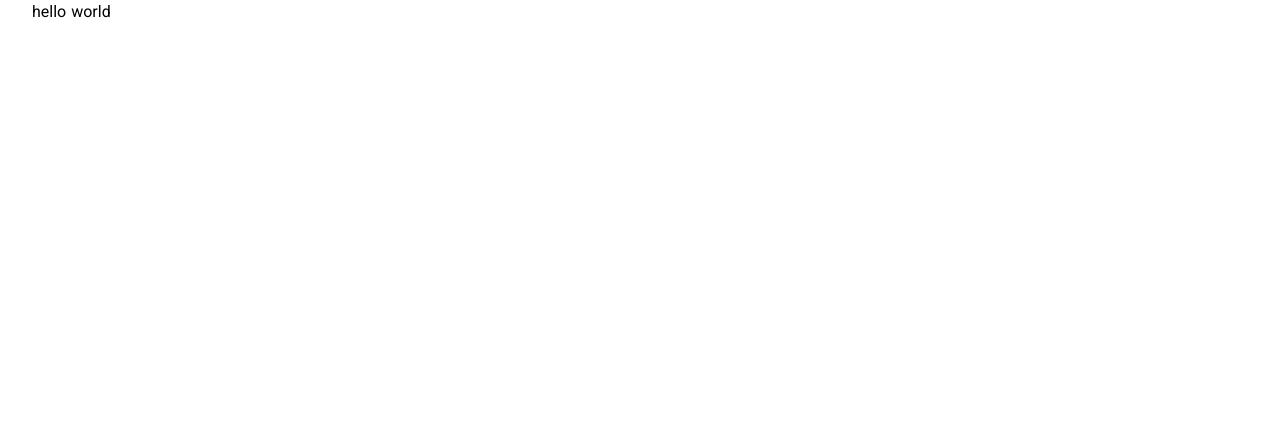
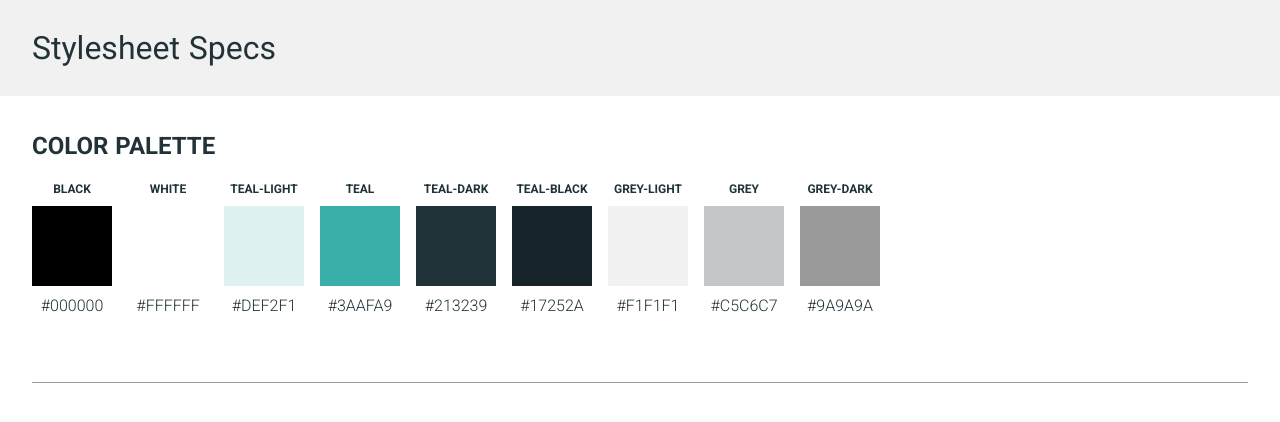
Before and after one commit to mcking49/portfolio-nuxt, a Nuxt app: page /dev in a window 1280 px wide. Shown: the top 422 px of the page. Built offline with nearby package versions, Linux system fonts and the light colour scheme.

Commit message:
Create stylesheet with color palette

```diff
--- a/assets/scss/helper/_type.scss
+++ b/assets/scss/helper/_type.scss
@@ -1,3 +1,31 @@
 html, body {
   @apply font-sans;
 }
+
+h1 {
+  @apply text-2xl font-bold text-teal uppercase;
+}
+
+h2 {
+  @apply text-xl font-bold text-teal-light uppercase;
+}
+
+h3 {
+  @apply text-lg font-bold text-teal-light uppercase;
+}
+
+h4 {
+  @apply text-base font-bold text-teal uppercase;
+}
+
+h5 {
+  @apply text-xs font-bold text-teal-dark uppercase;
+}
+
+h6 {
+  @apply text-xxs font-bold text-teal-dark uppercase;
+}
+
+p, li, span {
+  @apply text-base font-normal text-teal-dark
+}
--- a/nuxt.config.js
+++ b/nuxt.config.js
@@ -100,5 +100,8 @@ export default {
       performance: true,
       analytics: true
     }
+  },
+  tailwindcss: {
+    exposeConfig: true
   }
 }
--- a/package.json
+++ b/package.json
@@ -18,7 +18,9 @@
     "@nuxtjs/dotenv": "^1.4.0",
     "@nuxtjs/firebase": "^5.0.7",
     "@nuxtjs/pwa": "^3.0.0-0",
+    "@types/lodash": "^4.14.149",
     "firebase": "^7.14.0",
+    "lodash": "^4.17.15",
     "nuxt": "^2.0.0"
   },
   "devDependencies": {
--- a/pages/dev/index.vue
+++ b/pages/dev/index.vue
@@ -1,13 +1,67 @@
 <template>
-  <div class="container miten">
-    hello world
+  <div class="dev-page">
+    <header class="bg-grey-light h-24 w-full flex items-center fixed">
+      <div class="header-inner container">
+        <p class="text-2lg">Stylesheet Specs</p>
+      </div>
+    </header>
+    <main class="pt-24">
+      <section class="color-palette pt-8">
+        <div class="container">
+          <h3 class="text-teal-dark">color palette</h3>
+          <div class="flex flex-wrap">
+            <div v-for="(color, index) in colorsArray" :key="index" class="mt-4 mr-4 flex flex-col items-center justify-center">
+              <h5>{{ color.label }}</h5>
+              <div class="h-20 w-20 mt-2" :style="{backgroundColor: color.hex}"></div>
+              <p class="font-light mt-2">{{ color.hex }}</p>
+            </div>
+          </div>
+          <div class="rule w-full mt-16 bg-grey-dark h-px"></div>
+        </div>
+      </section>
+    </main>
   </div>
 </template>
 
 <script lang="ts">
 import Vue from 'vue';
+import { theme } from '~/tailwind.config';
+import _ from 'lodash';
+
+interface ThemeColor {
+  label: string;
+  hex: string;
+}
 
 export default Vue.extend({
-  layout: 'dev'
+  layout: 'dev',
+
+  data() {
+    return {
+      colorsArray: [] as ThemeColor[]
+    }
+  },
+
+  mounted() {
+    const { colors } = theme;
+    _.each(colors, (val: any, key: any) => {
+      if (key == 'transparent') {
+        return; // skip transparent color;
+      }
+
+      if (typeof val == 'string') {
+        this.colorsArray.push({label: key, hex: val});
+      } else {
+        _.each(val, (nVal: any, nKey: any) => {
+          const label = nKey == 'default' ? key : `${key}-${nKey}`;
+          const color: ThemeColor = {
+            label,
+            hex: nVal
+          }
+          this.colorsArray.push(color);
+        });
+      }
+    });
+  }
 });
 </script>
--- a/tailwind.config.js
+++ b/tailwind.config.js
@@ -17,8 +17,8 @@ module.exports = {
         black: '#17252A'
       },
       grey: {
-        light: '#C5C6C7',
-        default: '#F1F1F1',
+        light: '#F1F1F1',
+        default: '#C5C6C7',
         dark: '#9A9A9A'
       }
     },
@@ -30,12 +30,13 @@ module.exports = {
       'sans': 'Roboto, sans-serif'
     },
     fontSize: {
-      'xxs': '0.5rem',
-      'xs': '0.75rem',
-      'base': '1rem',
-      'lg': '1.5rem',
-      'xl': '3rem',
-      '2xl': '4rem'
+      'xxs': '0.5rem',  // 8px
+      'xs': '0.75rem',  // 12px
+      'base': '1rem',   // 16px
+      'lg': '1.5rem',   // 24px
+      '2lg': '2rem',    // 32px
+      'xl': '3rem',     // 48px
+      '2xl': '4rem'     // 63px
     },
     extend: {
       inset: {
```
Also changed, not shown: 1 other file (tests, documents, lock files or other folders).
